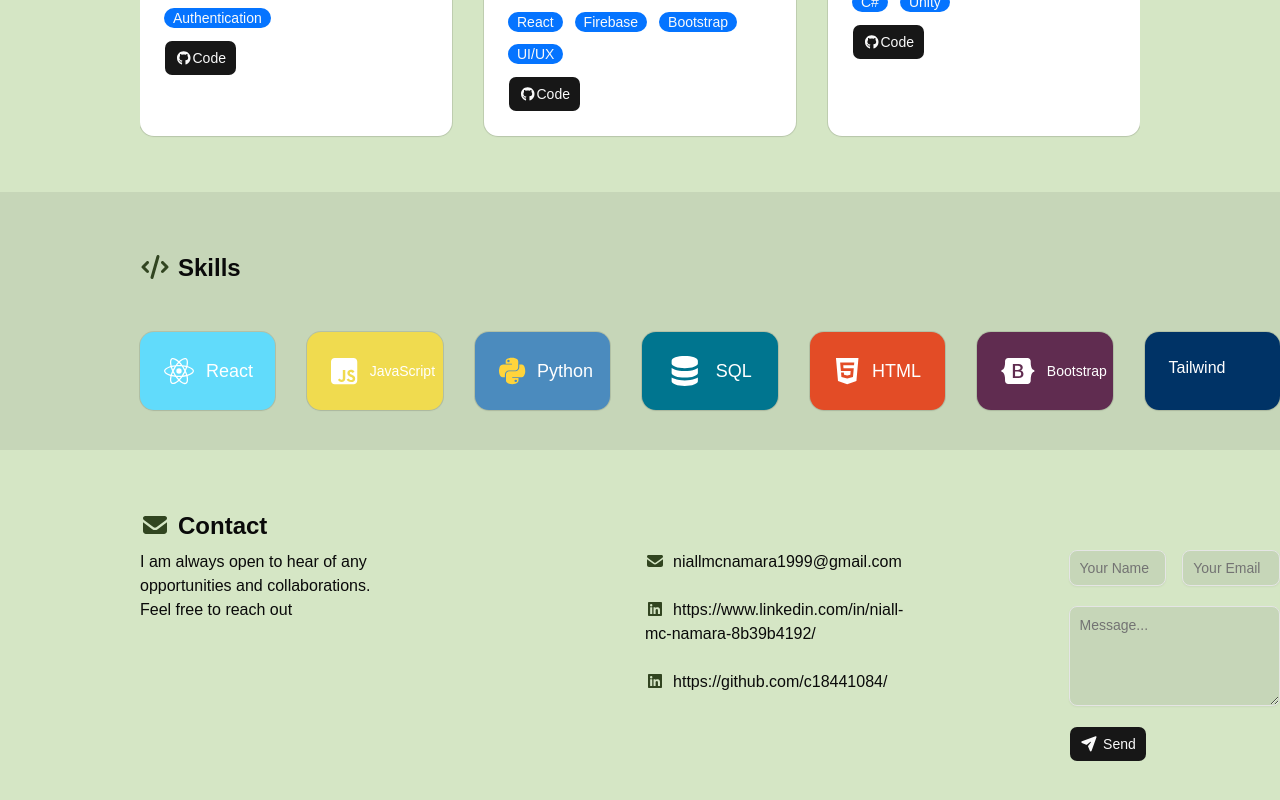
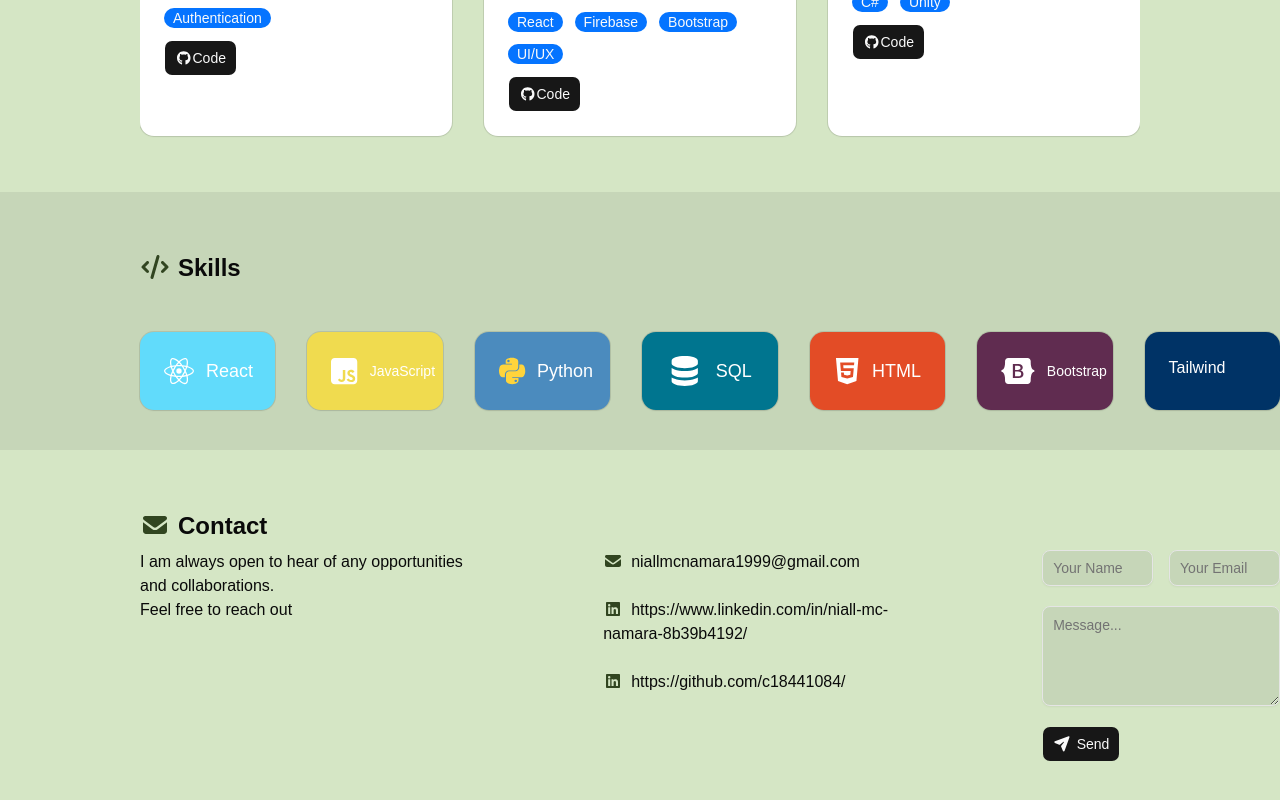
Before and after one commit to c18441084/ProfolioWebsite, a React (Vite) app: page / in a window 1280 px wide. Shown: the part 1573-2373 px from the top of the page. Built offline with nearby package versions, Linux system fonts and the light colour scheme.

Commit message:
changes to styling in contact

```diff
--- a/src/components/Niallmcnamara.jsx
+++ b/src/components/Niallmcnamara.jsx
@@ -383,7 +383,7 @@
                         I am always open to hear of any opportunities and collaborations.<br/>
                         Feel free to reach out
                     </p>
-                    <div className="ml-50">
+                    <div className="ml-30">
                         <FontAwesomeIcon icon={faEnvelope} className="text-m pr-2 text-[#314520]" />niallmcnamara1999@gmail.com
                         <br/>
                         <br/>
@@ -398,7 +398,7 @@
                             https://github.com/c18441084/
                         </a>
                     </div>
-                    <div className="ml-35 w-80 space-y-5">
+                    <div className="ml-30 w-80 space-y-5">
                         <div className="flex gap-4">
                             <Input className="bg-[#c6d6b8]" name="name" placeholder="Your Name"  value={emailInfo.name} onChange={handleChange}/>
                             <Input className="bg-[#c6d6b8]" name="email" placeholder ="Your Email" value={emailInfo.email} onChange={handleChange}/>
```
Also changed, not shown: 1 other file (tests, documents, lock files or other folders).
